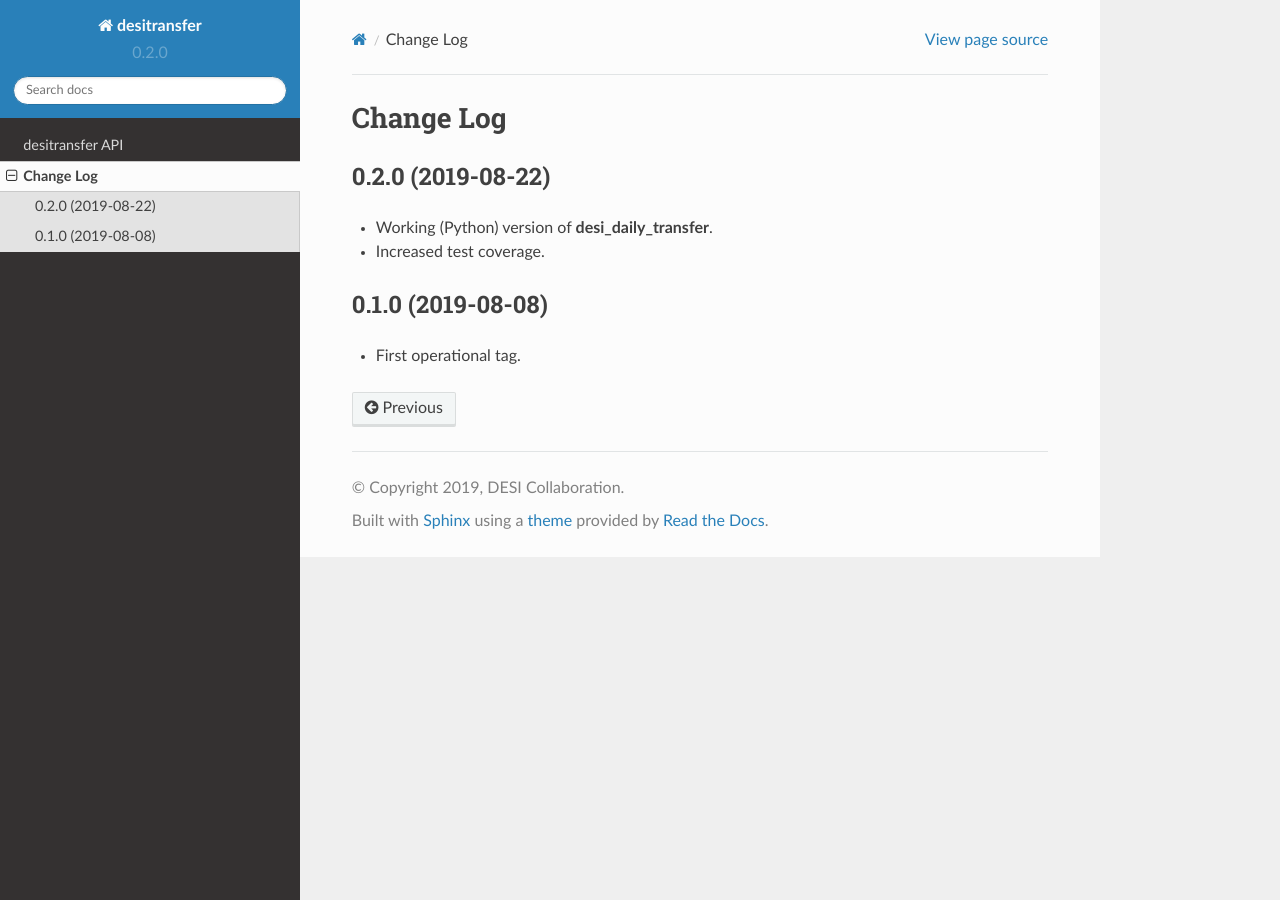
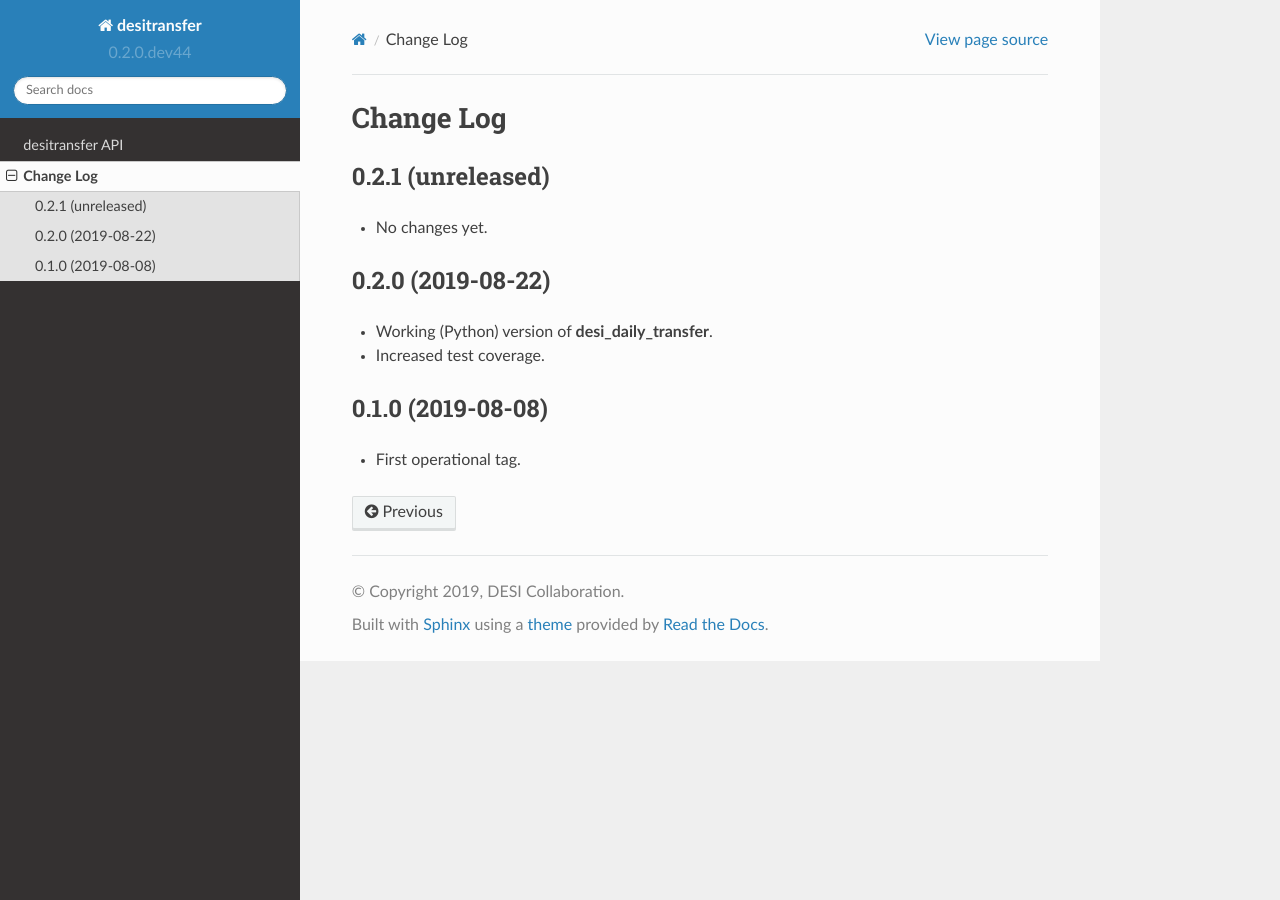
Before and after one commit to desihub/desitransfer, a Sphinx documentation site: the page built from doc/changes.rst, in a window 1280 px wide. Built offline with Sphinx 7.4.7 and the Read the Docs theme 2.0.0, drawn with Linux system fonts in a browser that asks for light colours.

Commit message:
bump version after tag

```diff
--- a/doc/changes.rst
+++ b/doc/changes.rst
@@ -1,6 +1,11 @@
 ==========
 Change Log
 ==========
+
+0.2.1 (unreleased)
+------------------
+
+* No changes yet.
 
 0.2.0 (2019-08-22)
 ------------------
--- a/py/desitransfer/_version.py
+++ b/py/desitransfer/_version.py
@@ -1 +1 @@
-__version__ = '0.2.0'
+__version__ = '0.2.0.dev44'
```
